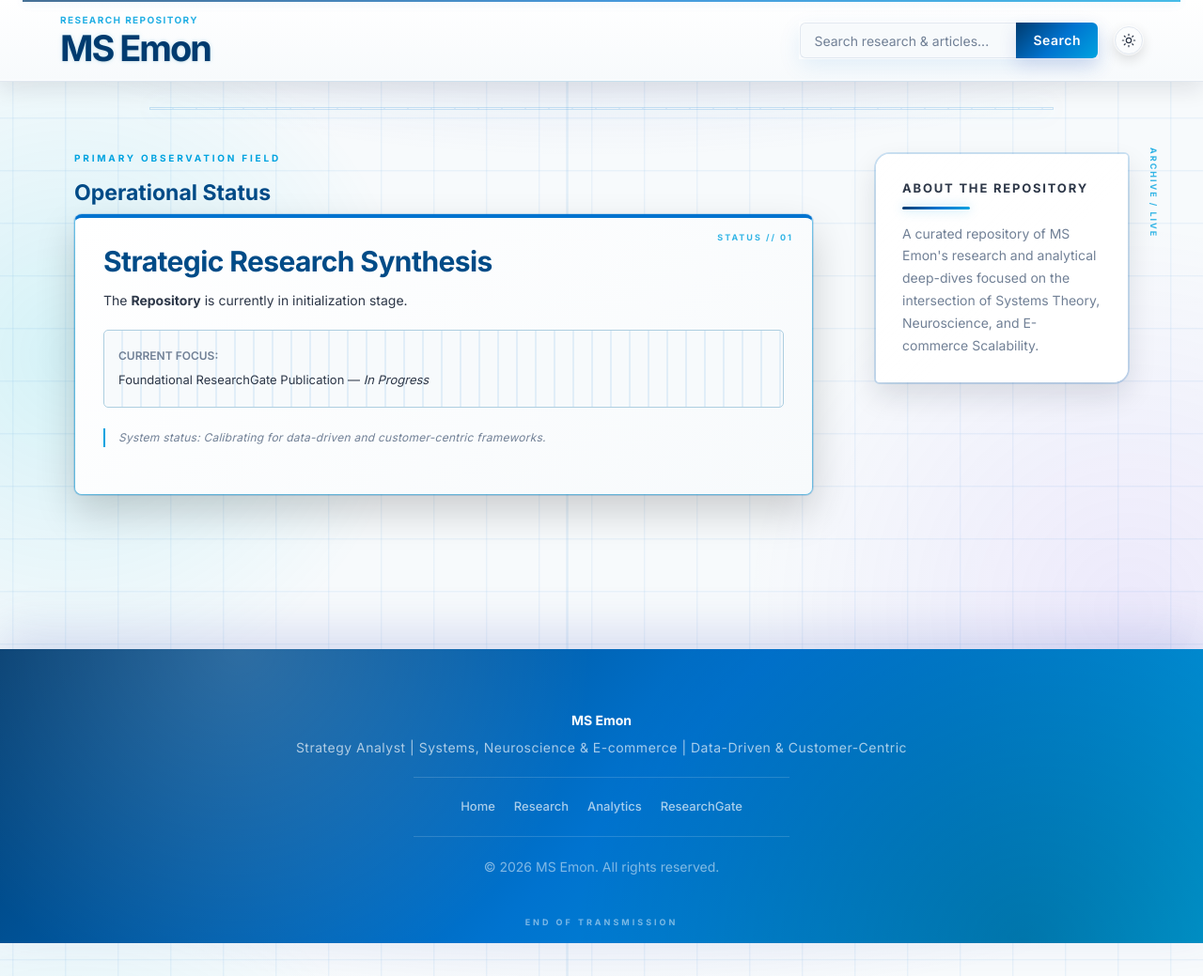
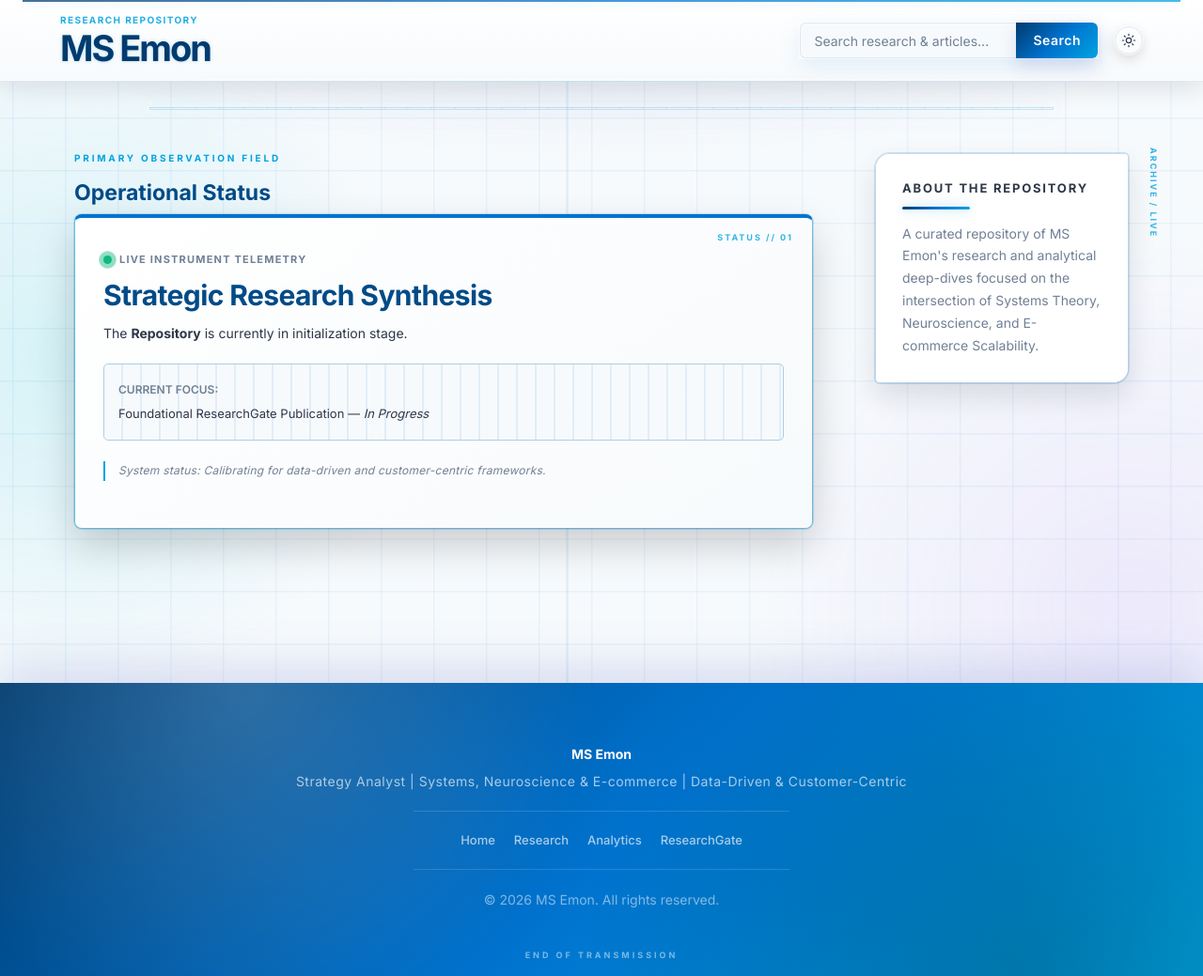
Before and after one commit to msemonlab/msemonlab.github.io, a Jekyll site: the page built from index.md, in a window 1280 px wide and 1039 px high. Shown: the whole window at 94% size. Built offline with Jekyll 4.4.1, drawn with Linux system fonts in a browser that asks for light colours.

Commit message:
feat: add live instrument telemetry beacon to homepage and sync css

```diff
--- a/_layouts/default.html
+++ b/_layouts/default.html
@@ -696,6 +696,12 @@
     .home-status .status-card { padding: 26px 20px 28px; }
     .home-status .status-card h3 { margin-bottom: 16px; font-size: clamp(24px, 7vw, 30px); }
   }
+  /* Active Live Beacon */
+  .status-beacon-wrapper { display: inline-flex; align-items: center; gap: 8px; margin-bottom: 12px; }
+  .beacon-dot { width: 9px; height: 9px; border-radius: 50%; background-color: #10B981; position: relative; display: inline-block; }
+  .beacon-dot::after { content: ''; position: absolute; inset: -4px; border-radius: 50%; background-color: #10B981; opacity: 0.45; animation: pulseBeacon 2s cubic-bezier(0.4, 0, 0.6, 1) infinite; }
+  @keyframes pulseBeacon { 0%, 100% { transform: scale(1); opacity: 0.5; } 50% { transform: scale(2.2); opacity: 0; } }
+  .beacon-label { font-size: 11px; font-weight: 700; text-transform: uppercase; letter-spacing: 1.2px; color: var(--text-muted); }
 </style>
 </head>
 <body>
--- a/index.md
+++ b/index.md
@@ -7,6 +7,10 @@ title: Home
   <p class="eyebrow">PRIMARY OBSERVATION FIELD</p>
   <h2>Operational Status</h2>
   <div class="status-card">
+    <div class="status-beacon-wrapper">
+      <span class="beacon-dot"></span>
+      <span class="beacon-label">Live Instrument Telemetry</span>
+    </div>
     <h3>Strategic Research Synthesis</h3>
     <p>The <strong>Repository</strong> is currently in initialization stage.</p>
     <div class="focus-panel">
```
